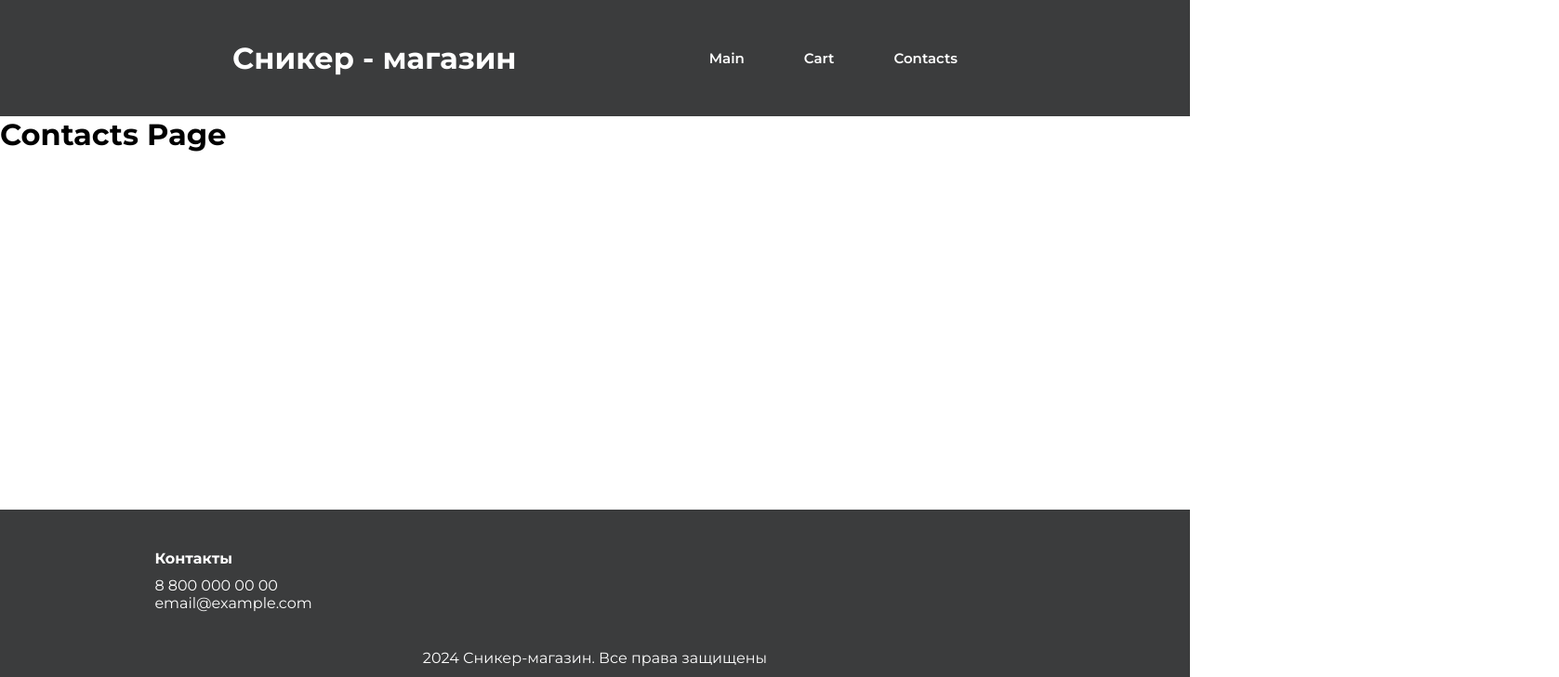
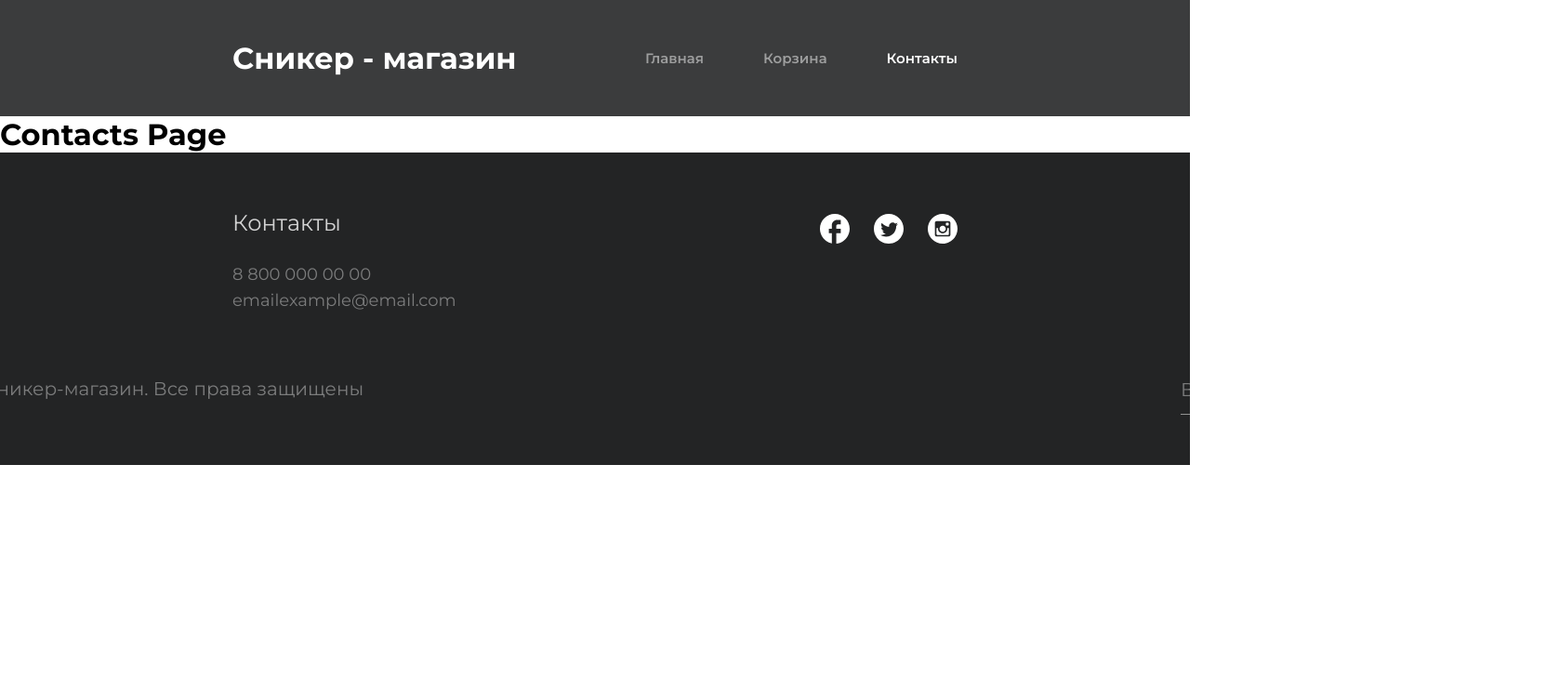
Before and after one commit to dimovdmitrii/project-sneakerApp, a React (Vite) app: page /contacts in a window 1280 px wide. Shown: the top 728 px of the page at 93% size, 1677 px wide, since content can reach past the window. Built offline with nearby package versions, Linux system fonts and the light colour scheme; no server answers; a web font is replaced by a local one.

Commit message:
update footer

```diff
--- a/src/components/cartCard/index.jsx
+++ b/src/components/cartCard/index.jsx
@@ -20,7 +20,7 @@ function CartCard({ item }) {
       <img src={item.image} alt={item.name} className={styles.productImage} />
       <div className={styles.productInfo}>
         <h3 className={styles.productName}>{item.name}</h3>
-        <p className={styles.productPrice}>Цена: {item.price} €</p>
+        <p className={styles.productPrice}>Цена:{item.price} €</p>
         <p className={styles.productQuantity}>Количество: {item.quantity}</p>
         <div className={styles.quantityControls}>
           <button onClick={handleDecreaseQuantity}>-</button>
--- a/src/components/footer/index.jsx
+++ b/src/components/footer/index.jsx
@@ -1,23 +1,34 @@
 import React from "react";
 import styles from "./styles.module.css";
+import facebookIcon from "../../assets/icons/facebooks.svg";
+import twitterIcon from "../../assets/icons/tweeters.svg";
+import instagramIcon from "../../assets/icons/instagrams.svg";
 
 function Footer() {
   return (
     <footer className={styles.footer}>
-      <div className={styles.footerContent}>
+      <div className={styles.footerContainer}>
         <div className={styles.contactInfo}>
           <h4>Контакты</h4>
           <p>8 800 000 00 00</p>
-          <p>email@example.com</p>
+          <p>emailexample@email.com</p>
         </div>
         <div className={styles.socialIcons}>
-          {/* Здесь будут иконки, например, Font Awesome или SVG */}
+          <a href="facebook.com" target="_blank" rel="noopener noreferrer">
+            <img src={facebookIcon} alt="facebook" />
+          </a>
+          <a href="twitter.com" target="_blank" rel="noopener noreferrer">
+            <img src={twitterIcon} alt="twitter" />
+          </a>
+          <a href="instagram.com" target="_blank" rel="noopener noreferrer">
+            <img src={instagramIcon} alt="instagram" />
+          </a>
         </div>
         <div className={styles.copyright}>
-          <p>2024 Сникер-магазин. Все права защищены</p>
+          <p>2026 Сникер-магазин. Все права защищены</p>
         </div>
-        <div className={styles.subscribeForm}>
-          <input type="email" placeholder="Введите свой email:" />
+        <div className={styles.subscribe}>
+          <input placeholder="Введите свой email:" />
         </div>
       </div>
     </footer>
--- a/src/components/footer/styles.module.css
+++ b/src/components/footer/styles.module.css
@@ -1,81 +1,85 @@
-/* .footer {
-  background-color: #3b3c3d;
-  color: white;
-  padding: 43px 13%;
-  margin-top: auto;
-  flex-shrink: 0;
+.footer {
+  background-color: #232425;
+  padding: 66px 0; /* Only vertical padding here */
 }
 
-.footerContent {
+.footerContainer {
   display: flex;
   justify-content: space-between;
   align-items: flex-start;
   flex-wrap: wrap;
+  max-width: 1920px;
+  max-height: 347px;
+  margin: 0 auto;
+  padding: 0 250px;
   gap: 20px;
 }
 
 .contactInfo h4 {
-  margin-bottom: 10px;
+  font-size: 24px;
+  font-weight: 400;
+  line-height: 81%;
+  margin-bottom: 39px;
+  opacity: 80%;
+  color: #ffffff;
+}
+
+.contactInfo p {
+  font-size: 18px;
+  font-weight: 400;
+  line-height: 81%;
+  opacity: 80%;
+  color: rgba(255, 255, 255, 0.5);
+  margin-bottom: 13px;
 }
 
 .socialIcons {
   display: flex;
-  gap: 15px;
-  font-size: 1.5rem;
+  gap: 26px;
+}
+
+.socialIcons img {
+  width: 32px;
+  height: 32px;
 }
 
 .copyright {
+  width: 100%;
   text-align: center;
-  width: 100%;
-  margin-top: 20px;
+  font-size: 20px;
+  font-weight: 400;
+  line-height: 81%;
+  opacity: 80%;
+  color: rgba(255, 255, 255, 0.5);
+  position: relative;
+  top: 46px;
+  left: -480px;
 }
 
-.subscribeForm {
+.subscribe {
   display: flex;
   flex-direction: column;
-  gap: 10px;
-} */
-/* Убираем padding у самого футера */
-.footer {
-  background-color: #3b3c3d;
-  color: white;
-  padding: 43px 0; /* Оставляем только вертикальный padding */
-  margin-top: auto;
-  flex-shrink: 0;
+  color: rgba(255, 255, 255, 0.5);
 }
 
-.footerContent {
-  /* Применяем стили для центрирования к этому контейнеру */
-  display: flex;
-  justify-content: space-between;
-  align-items: flex-start;
-  flex-wrap: wrap;
-  gap: 20px;
-
-  max-width: 1920px; /* Ограничиваем максимальную ширину */
-  margin: 0 auto; /* Центрируем по горизонтали */
-  padding: 0 13%; /* Добавляем внутренние отступы */
+.subscribe input {
+  padding-bottom: 15px;
+  border: 1px solid white;
+  background-color: transparent;
+  color: rgba(255, 255, 255, 0.5);
+  font-size: 14px;
+  border: none;
+  border-bottom: 1px solid rgba(255, 255, 255, 0.5);
+  width: 407px;
+  position: relative;
+  top: 12px;
+  left: 1020px;
 }
 
-/* Остальные стили оставляем без изменений */
-.contactInfo h4 {
-  margin-bottom: 10px;
+.subscribe input::placeholder {
+  color: rgba(255, 255, 255, 0.5);
+  opacity: 80%;
+  font-size: 20px;
+  font-weight: 400;
+  line-height: 81%;
 }
-
-.socialIcons {
-  display: flex;
-  gap: 15px;
-  font-size: 1.5rem;
-}
-
-.copyright {
-  text-align: center;
-  width: 100%;
-  margin-top: 20px;
-}
-
-.subscribeForm {
-  display: flex;
-  flex-direction: column;
-  gap: 10px;
-}
--- a/src/components/header/index.jsx
+++ b/src/components/header/index.jsx
@@ -2,15 +2,15 @@ import styles from "./styles.module.css";
 import { NavLink } from "react-router";
 const menuList = [
   {
-    title: "Main",
+    title: "Главная",
     path: "/",
   },
   {
-    title: "Cart",
+    title: "Корзина",
     path: "/cart",
   },
   {
-    title: "Contacts",
+    title: "Контакты",
     path: "/contacts",
   },
 ];
@@ -22,7 +22,13 @@ function Header() {
         <nav>
           {menuList.map((menuItem) => {
             return (
-              <NavLink key={menuItem.title} to={menuItem.path}>
+              <NavLink
+                key={menuItem.title}
+                to={menuItem.path}
+                style={({ isActive }) => ({
+                  color: isActive ? "#FFFFFF" : "#FFFFFF80",
+                })}
+              >
                 {menuItem.title}
               </NavLink>
             );
--- a/src/components/productCard/index.jsx
+++ b/src/components/productCard/index.jsx
@@ -19,7 +19,9 @@ const ProductCard = ({ product }) => {
       />
       <div className={styles.cardContent}>
         <h3 className={styles.productName}>{product.name}</h3>
+        <p className={styles.cena}>цена:</p>
         <p className={styles.productPrice}>{product.price} €</p>
+
         <button onClick={handleAddToCart} className={styles.button}>
           <img src={Button} alt="" />
         </button>
--- a/src/components/productCard/styles.module.css
+++ b/src/components/productCard/styles.module.css
@@ -16,31 +16,51 @@
   width: 278px;
   height: 127px;
   object-fit: cover;
+  justify-content: center;
+  align-items: center;
+  display: flex;
+  flex-direction: column;
+  margin: 0 auto;
+  margin-top: 49px;
 }
 
 .productName {
   font-size: 24px;
   font-weight: 400;
-  padding: 32px 63px 127px 39px;
+  padding: 32px 63px 0 39px;
 }
 
 .productPrice {
-  font-size: 1.2rem;
-  font-weight: bold;
+  font-size: 24px;
+  font-weight: 700;
   color: #333;
-  margin: 0;
+  position: relative;
+  top: 50px;
+  left: 39px;
 }
 
 .button {
   background-color: white;
   color: #fff;
   border: none;
-  padding: 10px 20px;
+  /* padding: 10px 20px; */
   border-radius: 4px;
   cursor: pointer;
   font-size: 16px;
+  position: relative;
+  top: 12px;
+  left: 310px;
 }
 
 .button:hover {
   background-color: white;
 }
+.cena {
+  font-size: 14px;
+  font-weight: 500;
+  text-transform: uppercase;
+  color: #666666;
+  position: relative;
+  top: 52px;
+  left: 39px;
+}
```
